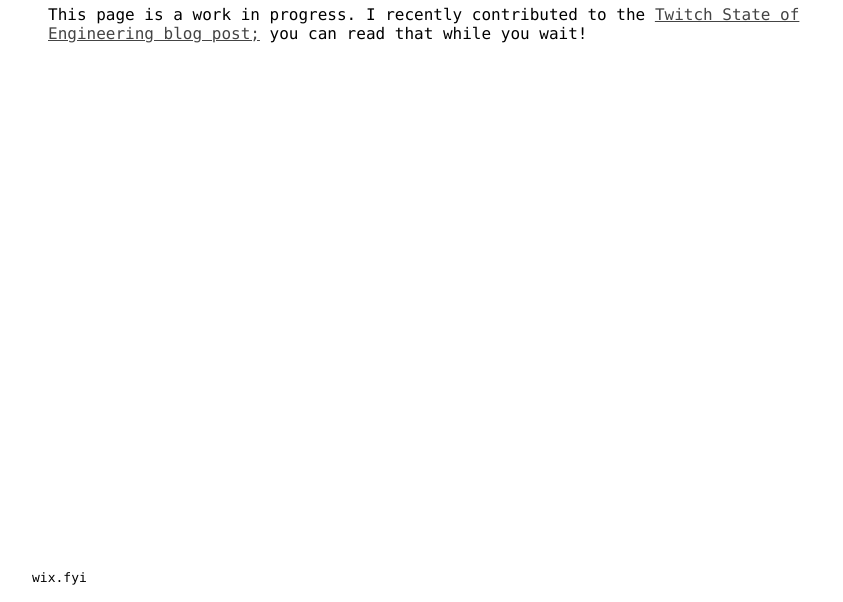
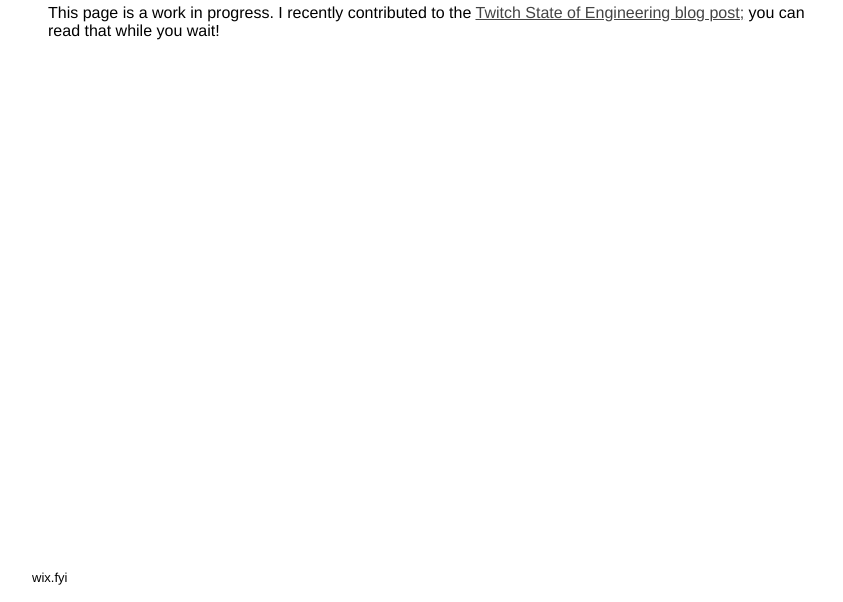
Before and after one commit to wickz80/wix.fyi, a Gatsby site: page /writing in a window 1280 px wide. Shown: the part 198-800 px from the top of the page, without its empty margins (208-1051 px from the left). Built offline with nearby package versions, Linux system fonts and the light colour scheme; Gatsby itself is replaced by a stand-in of ours.

Commit message:
use a better font

```diff
--- a/src/components/page-container.css
+++ b/src/components/page-container.css
@@ -2,11 +2,11 @@
     margin: auto;
     max-width: 800px;
     min-height: 95vh;
-    font-family: Menlo, "Meslo LG", monospace;
+    font-family: "Avant Garde", Helvetica, Arial;
 }
 
 .footer {
-    font-family: Menlo, "Meslo LG", monospace;
+    font-family: "Avant Garde", Helvetica, Arial;
     margin: auto;
     max-width: 800px;
     font-size: small;
```
